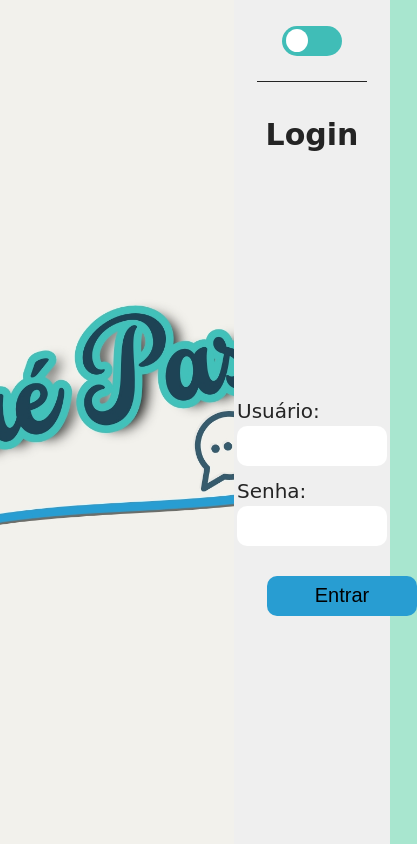
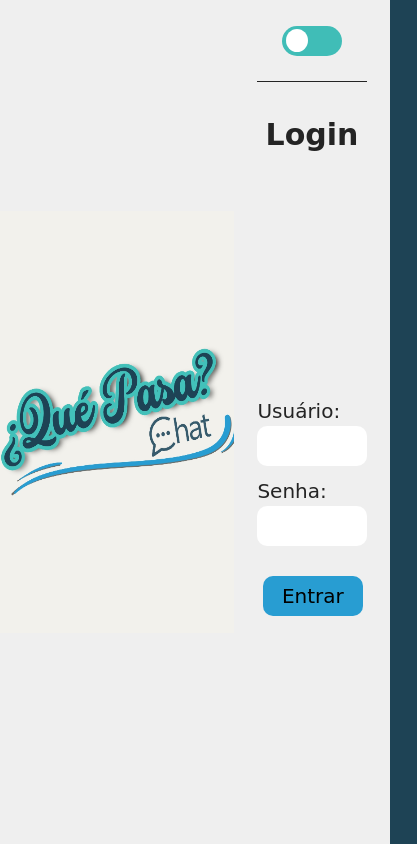
Before and after one commit to ydmartino/PI3SEM, a React (Vite) app in the folder client/: page / in a window 390 px wide. Shown: the whole page, 417 px wide, since content can reach past the window. Built offline with nearby package versions, Linux system fonts and the light colour scheme.

Commit message:
Fixed login page responsive

```diff
--- a/client/src/assets/login.css
+++ b/client/src/assets/login.css
@@ -1,5 +1,5 @@
 body {
-    background-color: #A8E6CF;
+    background-color: #1E4355;
     background-size: cover;
     background-repeat: no-repeat;
     margin: 0;
@@ -217,3 +217,53 @@ label {
 .modeBtn.dark {
     background-image: url('./sun.svg');
 }
+
+@media only screen and (max-width: 800px) {
+    *{
+        font-family: "Comic Sans MS", "Comic Sans";
+    }
+
+    .transpArea {
+        width: 60lvw;
+        height: 100lvh;
+        margin: 0px;
+        background-image: url('./bg_lightmode.jpg');
+        background-size: 150% 50%;
+        background-position: center;
+        background-repeat: no-repeat;
+        background-color: #efefef;
+        transition: .3s ease;
+        display: flex;
+    }
+
+    .dark.transpArea {
+        background-image: url('./bg_darkmode.jpg');
+        background-size: 150% 50%;
+        background-position: center;
+        background-repeat: no-repeat;
+        background-color: #375B6D;
+    }
+
+    .loginContainer {
+        width: 40lvw;
+        height: 100lvh;
+        margin: 0px;
+        background-color: #efefef;
+        color: #242424;
+        display: flex;
+        flex-direction: column;
+        align-items: center;
+        transition: .3s ease;
+    }
+
+    .loginBtn {
+        margin: 20px 5%;
+        width: 100px;
+        height: 40px;
+        border-radius: 10px;
+        border: none;
+        background-color: #289DD2;
+        transition: .4s;
+        cursor: pointer;
+    }
+}
```
